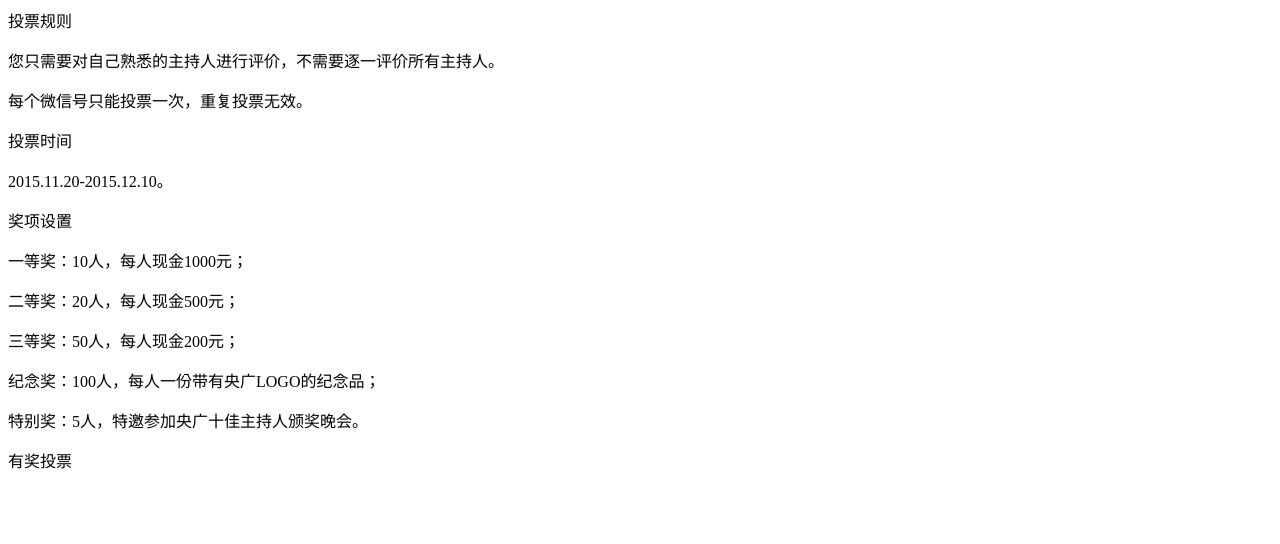
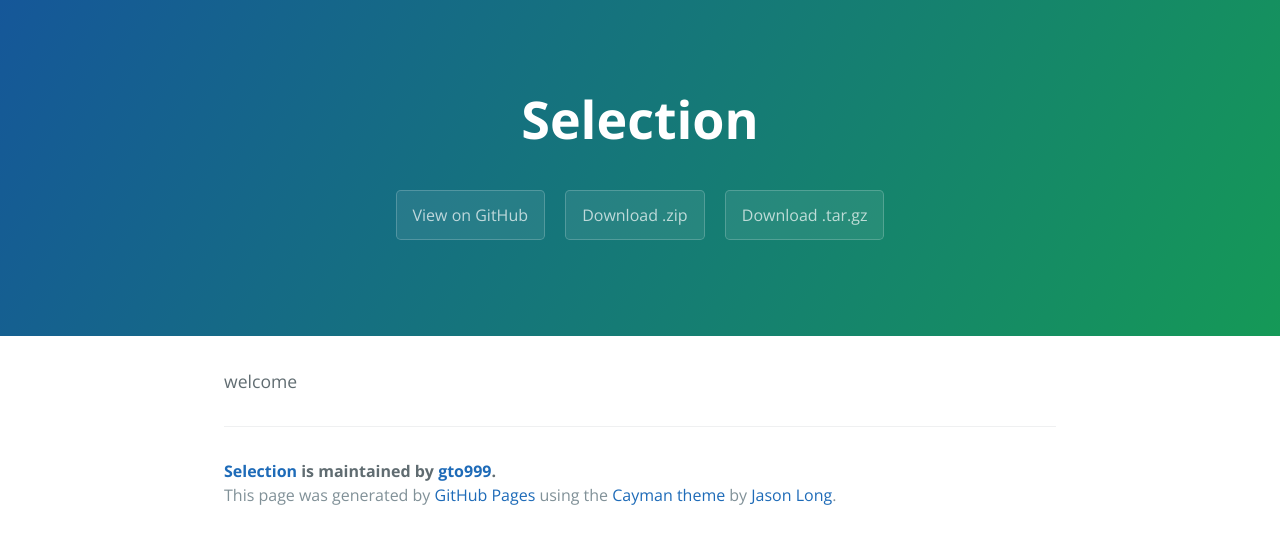
Before and after one commit to gto999/selection, a plain HTML site: page index.html in a window 1280 px wide. Drawn offline with nearby package versions, Linux system fonts and the light colour scheme.

Commit message:
Create gh-pages branch via GitHub

```diff
--- a/index.html
+++ b/index.html
@@ -1,38 +1,34 @@
-<!DOCTYPE HTML>
-<html>
-<head>
-<meta charset="utf-8"/>
-<meta http-equiv="X-UA-Compatible" content="IE=edge,chrome=1" />
-<meta name="viewport" content="width=device-width, target-densitydpi=high-dpi, initial-scale=1.0, maximum-scale=1.0, user-scalable=no,minimal-ui" />
-<meta name="apple-mobile-web-app-capable" content="yes" />
-<meta name="apple-mobile-web-app-status-bar-style" content="black" />
-<link rel="stylesheet" href="css/base.css"/>
-<link rel="stylesheet" href="css/selection.css"/>
-<title>第五届十佳主持人评选</title>
-</head>
-<body>
-  <div class="active-wrap">
-  	<div class="active-title"></div>
-  	<div class="active-cont">
-  		<div class="active-cont-tit"><span>投票规则</span></div>
-  		<div class="active-cont-text">
-  			<p>您只需要对自己熟悉的主持人进行评价，不需要逐一评价所有主持人。</p>
-  			<p>每个微信号只能投票一次，重复投票无效。</p>
-  		</div>
-  		<div class="active-cont-tit"><span>投票时间</span></div>
-  		<div class="active-cont-text">
-  			<p>2015.11.20-2015.12.10。</p>
-  		</div>
-  		<div class="active-cont-tit"><span>奖项设置</span></div>
-  		<div class="active-cont-text">
-  			<p>一等奖：10人，每人现金1000元；</p>
-  			<p>二等奖：20人，每人现金500元；</p>
-  			<p>三等奖：50人，每人现金200元；</p>
-  			<p>纪念奖：100人，每人一份带有央广LOGO的纪念品；</p>
-  			<p>特别奖：5人，特邀参加央广十佳主持人颁奖晚会。</p>
-  		</div>
-  		<div class="active-vote"><i></i><span>有奖投票</span></div>
-  	</div>
-  </div>
-</body>
+<!DOCTYPE html>
+<html lang="en-us">
+  <head>
+    <meta charset="UTF-8">
+    <title>Selection by gto999</title>
+    <meta name="viewport" content="width=device-width, initial-scale=1">
+    <link rel="stylesheet" type="text/css" href="stylesheets/normalize.css" media="screen">
+    <link href='https://fonts.googleapis.com/css?family=Open+Sans:400,700' rel='stylesheet' type='text/css'>
+    <link rel="stylesheet" type="text/css" href="stylesheets/stylesheet.css" media="screen">
+    <link rel="stylesheet" type="text/css" href="stylesheets/github-light.css" media="screen">
+  </head>
+  <body>
+    <section class="page-header">
+      <h1 class="project-name">Selection</h1>
+      <h2 class="project-tagline"></h2>
+      <a href="https://github.com/gto999/selection" class="btn">View on GitHub</a>
+      <a href="https://github.com/gto999/selection/zipball/master" class="btn">Download .zip</a>
+      <a href="https://github.com/gto999/selection/tarball/master" class="btn">Download .tar.gz</a>
+    </section>
+
+    <section class="main-content">
+      <p>welcome</p>
+
+      <footer class="site-footer">
+        <span class="site-footer-owner"><a href="https://github.com/gto999/selection">Selection</a> is maintained by <a href="https://github.com/gto999">gto999</a>.</span>
+
+        <span class="site-footer-credits">This page was generated by <a href="https://pages.github.com">GitHub Pages</a> using the <a href="https://github.com/jasonlong/cayman-theme">Cayman theme</a> by <a href="https://twitter.com/jasonlong">Jason Long</a>.</span>
+      </footer>
+
+    </section>
+
+
+  </body>
 </html>
```
